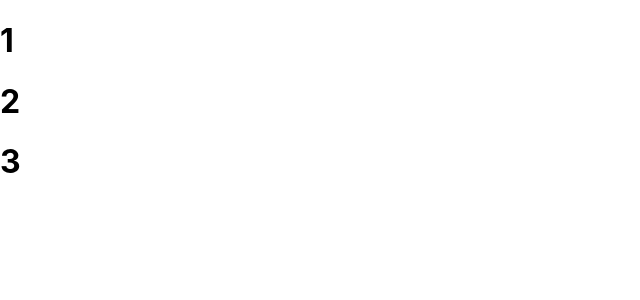
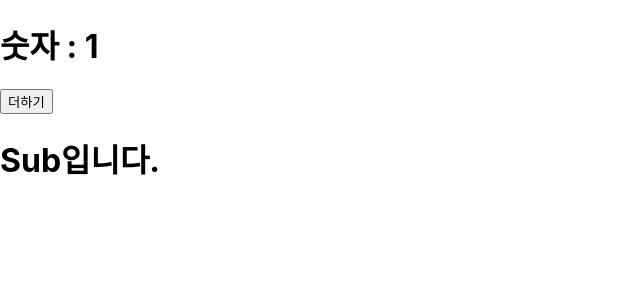
Before and after one commit to rkdwlss2/react, a React (Create React App) app: page / in a window 1280 px wide. Shown: the top 300 px of the page, without its empty margins (0-640 px from the left). Built offline with nearby package versions, Linux system fonts and the light colour scheme.

Commit message:
useStates 사용

```diff
--- a/src/App.js
+++ b/src/App.js
@@ -1,16 +1,22 @@
-import React from 'react';
+import React, { useState } from 'react';
 import './App.css';
+import Sub from './Sub';
 
 function App() {
-  let list = [1, 2, 3];
+  // let list = [1, 2, 3];
+  const [number, setNumber] = useState(1); // react 안에 hooks 라이브러리 상태값이 됨
+  //let number = 1;
+  const add = () => {
+    setNumber(number + 1); // 리엑트 한테 number값 변경할께 라고 요청
+    console.log('add', number);
+  };
 
   return (
     <div>
       <div>
-        {list.map((n) => (
-          // eslint-disable-next-line react/jsx-key
-          <h1>{n}</h1>
-        ))}
+        <h1>숫자 : {number}</h1>
+        <button onClick={add}>더하기</button>
+        <Sub />
       </div>
     </div>
   );
--- /dev/null
+++ b/src/Sub.js
@@ -0,0 +1,11 @@
+import React from 'react';
+
+const Sub = () => {
+  return (
+    <div>
+      <h1>Sub입니다.</h1>
+    </div>
+  );
+};
+
+export default Sub;
```
Also changed, not shown: test.html (+24 -0 lines).
